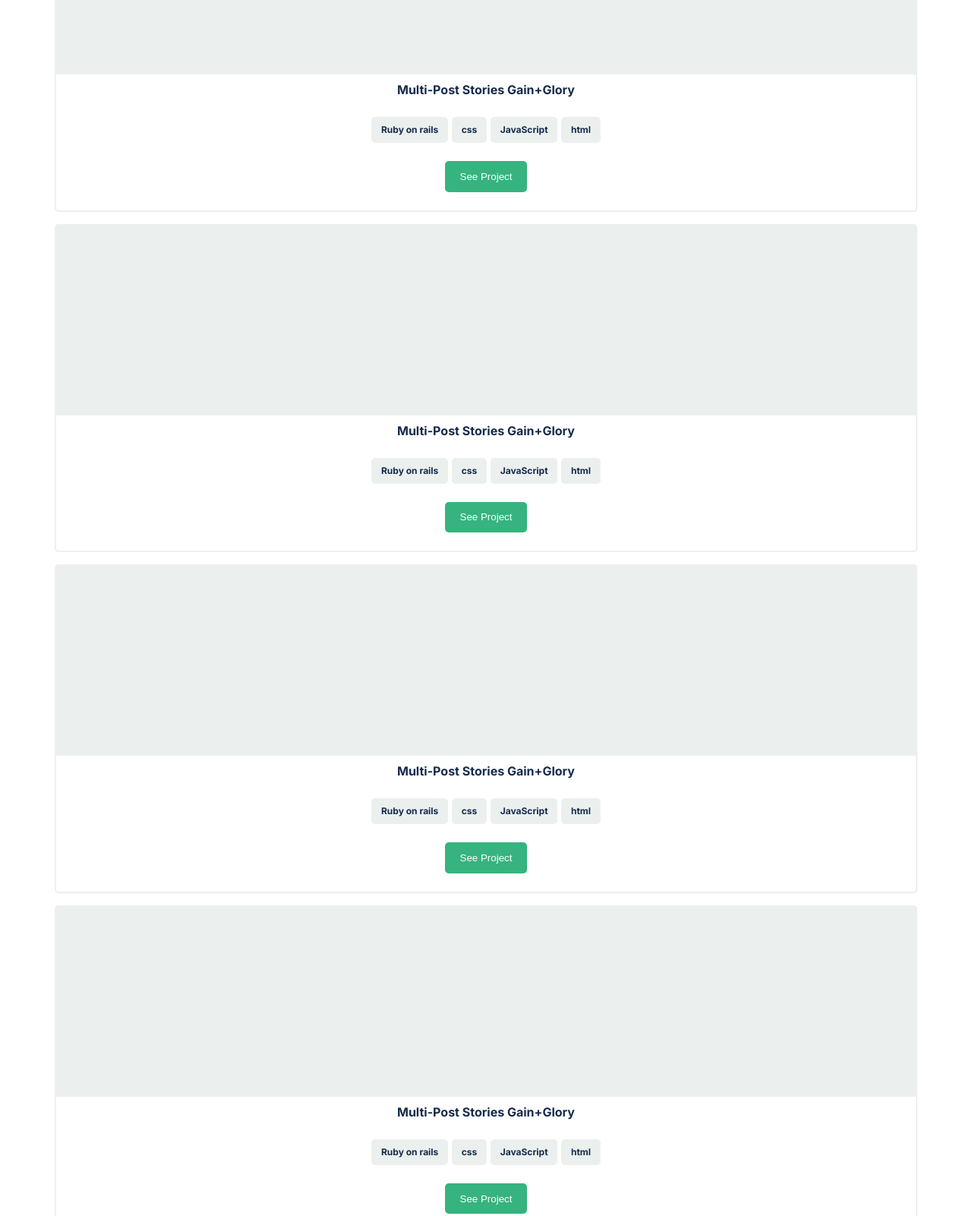
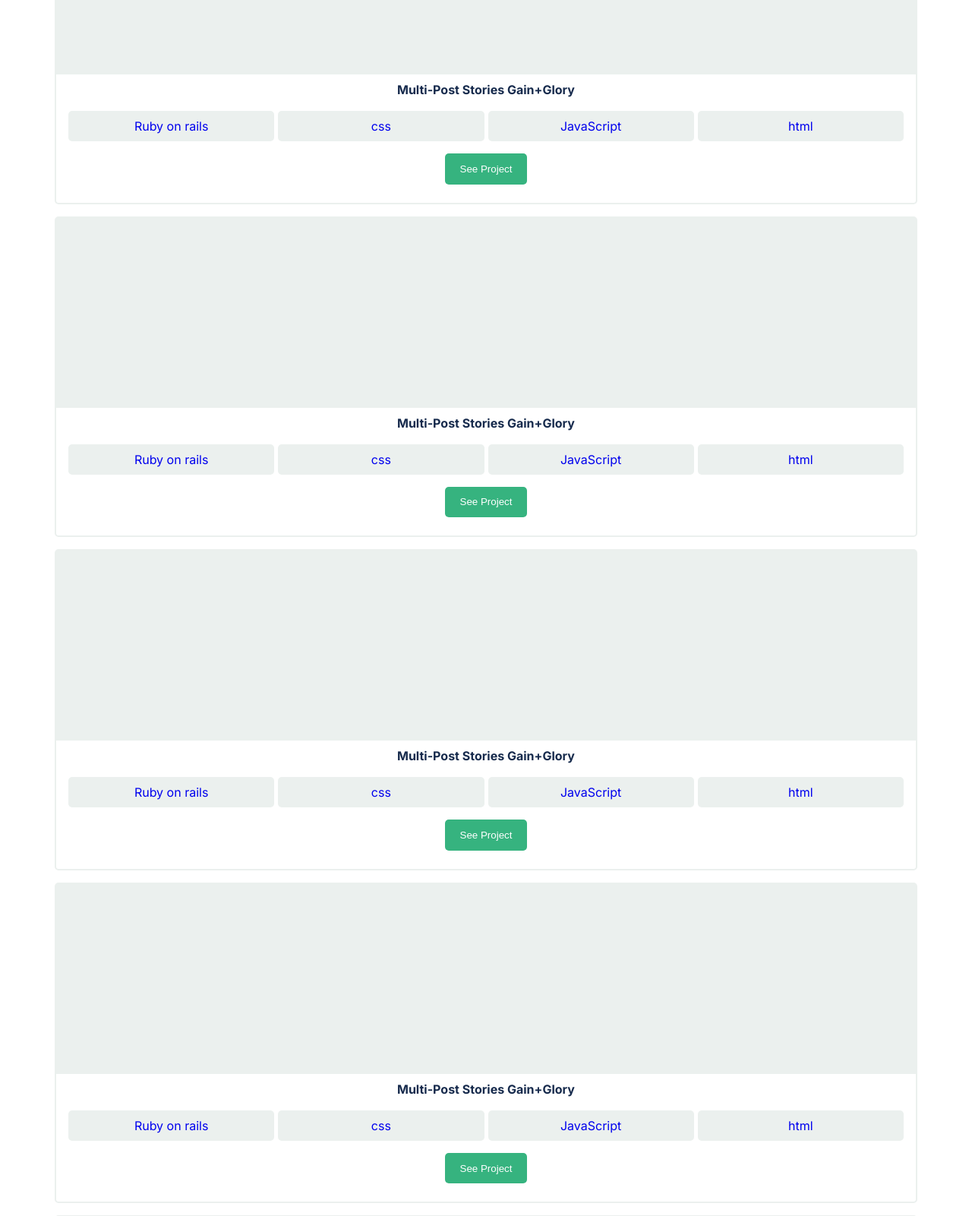
Before and after one commit to dselasea/portfolio, a website: page index.html in a window 1280 px wide. Shown: the part 940-2541 px from the top of the page at 76% size. Drawn offline with Linux system fonts and the light colour scheme.

Commit message:
Added display grid to the project cards

```diff
--- a/index.html
+++ b/index.html
@@ -60,66 +60,66 @@
                 <div class="card">
                         <div class="card__img"></div>
                         <h4 class="card__title">Multi-Post Stories Gain+Glory</h4>
-                        <ul class="card__tags">
-                            <li><a href="#" class="card__tags-links">Ruby on rails</a></li>
-                            <li><a href="#" class="card__tags-links">css</a></li>
-                            <li><a href="#" class="card__tags-links">JavaScript</a></li>
-                            <li><a href="#" class="card__tags-links">html</a></li>
+                        <ul class="card__tags-works">
+                            <li class="card__tags-bg"><a href="#">Ruby on rails</a></li>
+                            <li class="card__tags-bg"><a href="#">css</a></li>
+                            <li class="card__tags-bg"><a href="#">JavaScript</a></li>
+                            <li class="card__tags-bg"><a href="#">html</a></li>
                         </ul>
                         <button class="btn">See Project</button>
                 </div>
                 <div class="card">
                     <div class="card__img"></div>
                     <h4 class="card__title">Multi-Post Stories Gain+Glory</h4>
-                    <ul class="card__tags">
-                        <li><a href="#" class="card__tags-links">Ruby on rails</a></li>
-                        <li><a href="#" class="card__tags-links">css</a></li>
-                        <li><a href="#" class="card__tags-links">JavaScript</a></li>
-                        <li><a href="#" class="card__tags-links">html</a></li>
+                    <ul class="card__tags-works">
+                        <li class="card__tags-bg"><a href="#">Ruby on rails</a></li>
+                        <li class="card__tags-bg"><a href="#">css</a></li>
+                        <li class="card__tags-bg"><a href="#">JavaScript</a></li>
+                        <li class="card__tags-bg"><a href="#">html</a></li>
                     </ul>
                     <button class="btn">See Project</button>
             </div>
             <div class="card">
                 <div class="card__img"></div>
                 <h4 class="card__title">Multi-Post Stories Gain+Glory</h4>
-                <ul class="card__tags">
-                    <li><a href="#" class="card__tags-links">Ruby on rails</a></li>
-                    <li><a href="#" class="card__tags-links">css</a></li>
-                    <li><a href="#" class="card__tags-links">JavaScript</a></li>
-                    <li><a href="#" class="card__tags-links">html</a></li>
+                <ul class="card__tags-works">
+                    <li class="card__tags-bg"><a href="#">Ruby on rails</a></li>
+                    <li class="card__tags-bg"><a href="#">css</a></li>
+                    <li class="card__tags-bg"><a href="#">JavaScript</a></li>
+                    <li class="card__tags-bg"><a href="#">html</a></li>
                 </ul>
                 <button class="btn">See Project</button>
         </div>
         <div class="card">
             <div class="card__img"></div>
             <h4 class="card__title">Multi-Post Stories Gain+Glory</h4>
-            <ul class="card__tags">
-                <li><a href="#" class="card__tags-links">Ruby on rails</a></li>
-                <li><a href="#" class="card__tags-links">css</a></li>
-                <li><a href="#" class="card__tags-links">JavaScript</a></li>
-                <li><a href="#" class="card__tags-links">html</a></li>
+            <ul class="card__tags-works">
+                <li class="card__tags-bg"><a href="#">Ruby on rails</a></li>
+                <li class="card__tags-bg"><a href="#">css</a></li>
+                <li class="card__tags-bg"><a href="#">JavaScript</a></li>
+                <li class="card__tags-bg"><a href="#">html</a></li>
             </ul>
             <button class="btn">See Project</button>
     </div>
     <div class="card">
         <div class="card__img"></div>
         <h4 class="card__title">Multi-Post Stories Gain+Glory</h4>
-        <ul class="card__tags">
-            <li><a href="#" class="card__tags-links">Ruby on rails</a></li>
-            <li><a href="#" class="card__tags-links">css</a></li>
-            <li><a href="#" class="card__tags-links">JavaScript</a></li>
-            <li><a href="#" class="card__tags-links">html</a></li>
+        <ul class="card__tags-works">
+            <li class="card__tags-bg"><a href="#">Ruby on rails</a></li>
+            <li class="card__tags-bg"><a href="#">css</a></li>
+            <li class="card__tags-bg"><a href="#">JavaScript</a></li>
+            <li class="card__tags-bg"><a href="#">html</a></li>
         </ul>
         <button class="btn">See Project</button>
 </div>
 <div class="card">
     <div class="card__img"></div>
     <h4 class="card__title">Multi-Post Stories Gain+Glory</h4>
-    <ul class="card__tags">
-        <li><a href="#" class="card__tags-links">Ruby on rails</a></li>
-        <li><a href="#" class="card__tags-links">css</a></li>
-        <li><a href="#" class="card__tags-links">JavaScript</a></li>
-        <li><a href="#" class="card__tags-links">html</a></li>
+    <ul class="card__tags-works">
+        <li class="card__tags-bg"><a href="#">Ruby on rails</a></li>
+        <li class="card__tags-bg"><a href="#">css</a></li>
+        <li class="card__tags-bg"><a href="#">JavaScript</a></li>
+        <li class="card__tags-bg"><a href="#">html</a></li>
     </ul>
     <button class="btn">See Project</button>
 </div>
--- a/style.css
+++ b/style.css
@@ -177,6 +177,15 @@ a {
   margin-bottom: 0.5rem;
 }
 
+.card__tags-works {
+  display: grid;
+  grid-template-columns: repeat(4, 1fr);
+  gap: 5px;
+  align-items: center;
+  list-style: none;
+  padding: 1rem;
+}
+
 .card__tags {
   display: flex;
   justify-content: center;
@@ -185,6 +194,12 @@ a {
   flex-wrap: wrap;
   padding: 1.5rem 0;
   list-style: none;
+}
+
+.card__tags-bg {
+  background-color: var(--gray);
+  border-radius: 5px;
+  padding: 0.5rem 0;
 }
 
 .card__tags-links {
```
